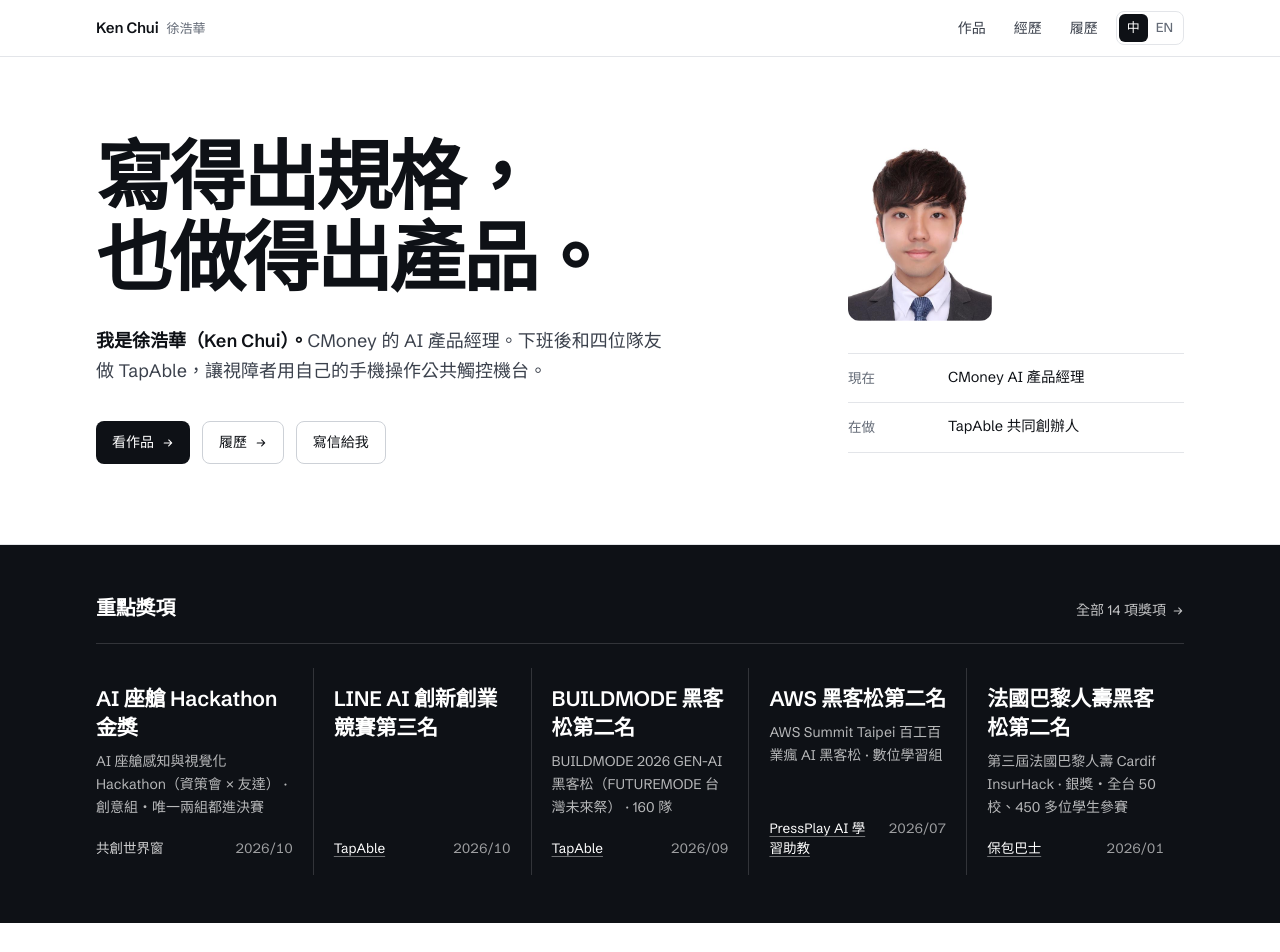
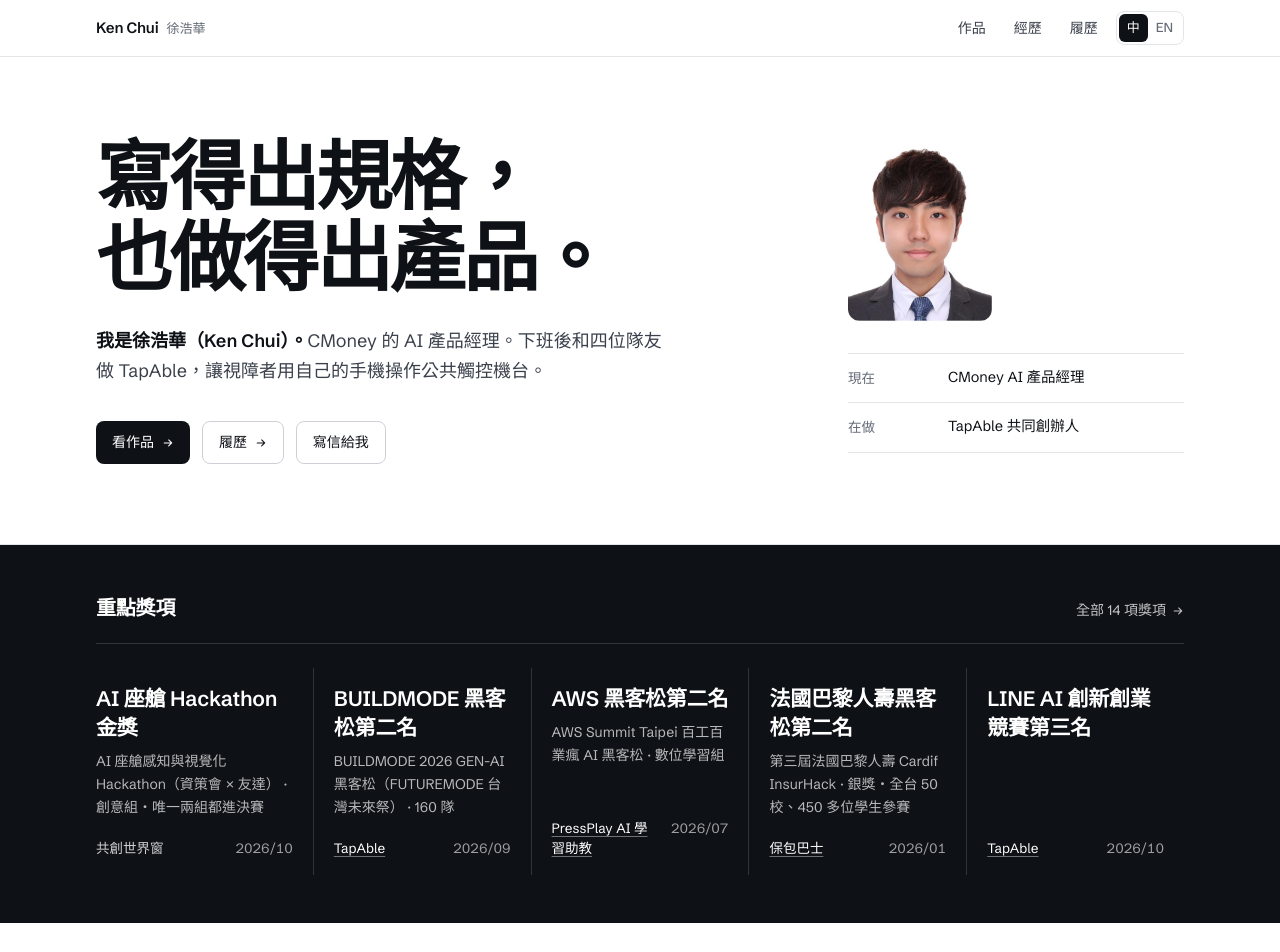
Before and after one commit to a96020183/ken-chui, a React (Vite) app: page / in a window 1280 px wide. Shown: the top 952 px of the page. Built offline with nearby package versions, Linux system fonts and the light colour scheme.

Commit message:
fix: 重點獎項依名次排序，LINE 第三名放最後
Co-Authored-By: Claude Opus 5.5 <noreply@anthropic.com>

```diff
--- a/src/data/profile.js
+++ b/src/data/profile.js
@@ -107,17 +107,17 @@ export const profile = {
 export const awards = [
   { tapable: true, date: '2026/11', comp: { zh: '2026 AI 創意設計大賽 AIDA（台灣人工智慧協會）', en: 'AIDA 2026 AI Creative Design Award (Taiwan AI Association)' }, result: { zh: '決賽中', en: 'In the finals' }, work: 'TapAble', to: '/projects/tapable-buildmode' },
   { date: '2026/11', comp: { zh: '第 11 屆 Design For Taiwan 社會創新挑戰賽', en: '11th Design For Taiwan Social Innovation Challenge' }, result: { zh: '複賽中', en: 'In the semifinals' }, work: { zh: '慢一拍：班群風暴（後真相時代的應對桌遊）', en: 'One Beat Late: a board game on handling post-truth class chats' }, href: 'https://a96020183.github.io/manyipai-demo/' },
-  { date: '2026/10', major: true, headline: { zh: 'AI 座艙 Hackathon 金獎', en: 'Gold award, AI Cockpit Hackathon' }, note: { zh: '創意組・唯一兩組都進決賽', en: 'creative track · only team in both finals' }, bandWork: { zh: '共創世界窗', en: 'Shared World Window' }, comp: { zh: 'AI 座艙感知與視覺化 Hackathon（資策會 × 友達）', en: 'AI Cockpit Hackathon (III × AUO)' }, result: { zh: '創意組金獎、實作組潛力新星獎', en: 'Gold Award (creative track); Rising Star Award (build track)' }, work: { zh: '共創世界窗、警示找眼睛', en: 'Shared World Window; Eyes-first exit alert' } },
-  { tapable: true, date: '2026/10', major: true, headline: { zh: 'LINE AI 創新創業競賽第三名', en: '3rd place, LINE AI competition' }, comp: { zh: 'LINE AI 創新創業競賽', en: 'LINE AI Innovation & Entrepreneurship Competition' }, result: { zh: '第三名', en: '3rd place' }, work: 'TapAble', to: '/projects/tapable-buildmode' },
+  { date: '2026/10', major: true, bandOrder: 1, headline: { zh: 'AI 座艙 Hackathon 金獎', en: 'Gold award, AI Cockpit Hackathon' }, note: { zh: '創意組・唯一兩組都進決賽', en: 'creative track · only team in both finals' }, bandWork: { zh: '共創世界窗', en: 'Shared World Window' }, comp: { zh: 'AI 座艙感知與視覺化 Hackathon（資策會 × 友達）', en: 'AI Cockpit Hackathon (III × AUO)' }, result: { zh: '創意組金獎、實作組潛力新星獎', en: 'Gold Award (creative track); Rising Star Award (build track)' }, work: { zh: '共創世界窗、警示找眼睛', en: 'Shared World Window; Eyes-first exit alert' } },
+  { tapable: true, date: '2026/10', major: true, bandOrder: 5, headline: { zh: 'LINE AI 創新創業競賽第三名', en: '3rd place, LINE AI competition' }, comp: { zh: 'LINE AI 創新創業競賽', en: 'LINE AI Innovation & Entrepreneurship Competition' }, result: { zh: '第三名', en: '3rd place' }, work: 'TapAble', to: '/projects/tapable-buildmode' },
   { tapable: true, date: '2026/09', comp: { zh: '第六屆台灣尤努斯創新獎', en: '6th Taiwan Yunus Innovation Award' }, result: { zh: '入圍決賽（233 組參賽）', en: 'Finalist (233 entries)' }, work: 'TapAble', to: '/projects/tapable-buildmode' },
-  { tapable: true, date: '2026/09', major: true, headline: { zh: 'BUILDMODE 黑客松第二名', en: '2nd place, BUILDMODE GEN‑AI hackathon' }, note: { zh: '160 隊', en: '160 teams' }, comp: { zh: 'BUILDMODE 2026 GEN-AI 黑客松（FUTUREMODE 台灣未來祭）', en: 'BUILDMODE 2026 GEN-AI Hackathon (FUTUREMODE)' }, result: { zh: '第二名（160 隊）', en: '2nd of 160 teams' }, work: 'TapAble', to: '/projects/tapable-buildmode' },
+  { tapable: true, date: '2026/09', major: true, bandOrder: 2, headline: { zh: 'BUILDMODE 黑客松第二名', en: '2nd place, BUILDMODE GEN‑AI hackathon' }, note: { zh: '160 隊', en: '160 teams' }, comp: { zh: 'BUILDMODE 2026 GEN-AI 黑客松（FUTUREMODE 台灣未來祭）', en: 'BUILDMODE 2026 GEN-AI Hackathon (FUTUREMODE)' }, result: { zh: '第二名（160 隊）', en: '2nd of 160 teams' }, work: 'TapAble', to: '/projects/tapable-buildmode' },
   { date: '2026/08', comp: { zh: 'AI Monster 未來生存挑戰賽（大專組）', en: 'AI Monster: Future Survival Challenge' }, result: { zh: '第四名', en: '4th place' }, work: { zh: '收藏從未停止，行動從未開始', en: 'Always saving, never doing' } },
   { tapable: true, date: '2026/08', comp: { zh: '第十屆 3S 創客競賽', en: '10th 3S Maker Competition' }, result: { zh: '入圍獎', en: 'Finalist award' }, work: { zh: 'TapAble 導航版', en: 'TapAble, navigation version' }, href: '/yao-3s-demo/index.html' },
-  { date: '2026/07', major: true, headline: { zh: 'AWS 黑客松第二名', en: '2nd place, AWS hackathon' }, note: { zh: '數位學習組', en: 'EdTech track' }, comp: { zh: 'AWS Summit Taipei 百工百業瘋 AI 黑客松', en: 'AWS Summit Taipei 2026 AI Hackathon (AI Everywhere)' }, result: { zh: '數位學習組第二名', en: '2nd place, EdTech track' }, work: { zh: 'PressPlay AI 學習助教', en: 'PressPlay AI tutor' }, to: '/projects/ppa-hackathon' },
+  { date: '2026/07', major: true, bandOrder: 3, headline: { zh: 'AWS 黑客松第二名', en: '2nd place, AWS hackathon' }, note: { zh: '數位學習組', en: 'EdTech track' }, comp: { zh: 'AWS Summit Taipei 百工百業瘋 AI 黑客松', en: 'AWS Summit Taipei 2026 AI Hackathon (AI Everywhere)' }, result: { zh: '數位學習組第二名', en: '2nd place, EdTech track' }, work: { zh: 'PressPlay AI 學習助教', en: 'PressPlay AI tutor' }, to: '/projects/ppa-hackathon' },
   { date: '2026/07', comp: { zh: '中原大學 第四屆解決未來問題能力競賽', en: '4th Future Problem Solving Competition (CYCU)' }, result: { zh: '佳作', en: 'Honorable mention' }, work: { zh: '親盈翻譯機', en: 'Photo postcards for elders on LINE' } },
   { tapable: true, date: '2026/06', comp: { zh: '全國商管暨跨域創新實務專題競賽', en: 'National Business & Cross-disciplinary Project Competition' }, result: { zh: '跨域組第三名', en: '3rd place, cross-disciplinary' }, work: { zh: 'TapAble 第一版', en: 'TapAble, first version' }, to: '/projects/yaoguang-whale' },
   { date: '2026/05', comp: { zh: '第 23 屆 ATCC 全國大專院校商業個案大賽', en: '23rd ATCC Case Competition' }, result: { zh: '初賽決選（全國 38 強）', en: 'Quarter-final, top 38 nationwide' }, work: { zh: 'BEACON（藏在 Roblox 裡的兒少心理支持系統）', en: 'BEACON: youth mental-health support inside Roblox' }, to: '/projects/atcc-beacon' },
-  { date: '2026/01', major: true, headline: { zh: '法國巴黎人壽黑客松第二名', en: '2nd place, BNP Paribas Cardif hackathon' }, note: { zh: '銀獎・全台 50 校、450 多位學生參賽', en: 'Silver award · 450+ students from 50 schools' }, comp: { zh: '第三屆法國巴黎人壽 Cardif InsurHack', en: '3rd Cardif InsurHack, BNP Paribas Cardif' }, result: { zh: '第二名（銀獎）', en: '2nd place (Silver)' }, work: { zh: '保包巴士', en: 'Baobao Bus' }, to: '/projects/bnp-insurhack' },
+  { date: '2026/01', major: true, bandOrder: 4, headline: { zh: '法國巴黎人壽黑客松第二名', en: '2nd place, BNP Paribas Cardif hackathon' }, note: { zh: '銀獎・全台 50 校、450 多位學生參賽', en: 'Silver award · 450+ students from 50 schools' }, comp: { zh: '第三屆法國巴黎人壽 Cardif InsurHack', en: '3rd Cardif InsurHack, BNP Paribas Cardif' }, result: { zh: '第二名（銀獎）', en: '2nd place (Silver)' }, work: { zh: '保包巴士', en: 'Baobao Bus' }, to: '/projects/bnp-insurhack' },
   { date: '2024/12', comp: { zh: '2024 全球品牌策劃與設計大賽 台灣總決賽', en: '2024 Global Brand Planning & Design Competition, Taiwan final' }, result: { zh: '銀質獎（196 隊）', en: 'Silver award (196 teams)' }, work: { zh: '金孕獎推廣策略', en: 'Golden Pregnancy Award strategy' }, to: '/projects/jinyun-branding' },
 ]
 
--- a/src/pages/Home.jsx
+++ b/src/pages/Home.jsx
@@ -157,7 +157,8 @@ function Experience() {
 // 重點獎項：開場下方的黑底橫條，一進站就看得到
 function AwardsBand() {
   const t = useT()
-  const items = awards.filter((a) => a.major)
+  // 依名次排：金獎、第二名、第三名
+  const items = awards.filter((a) => a.major).sort((x, y) => x.bandOrder - y.bandOrder)
   return (
     <section aria-label={t('重點獎項', 'Key awards')} className="bg-ink text-white">
       <Container className="py-10 sm:py-12">
```
